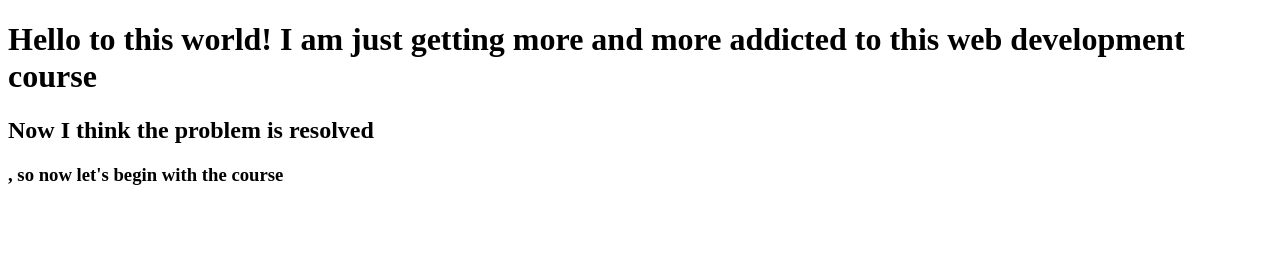
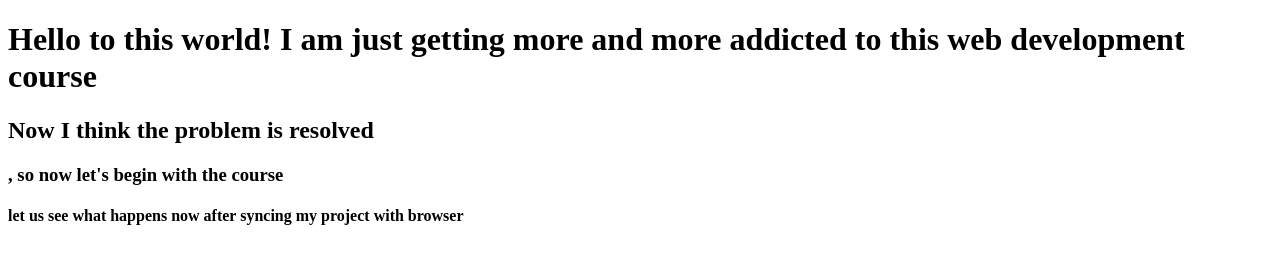
Before and after one commit to Anurag1516/Myhtml, a plain HTML site: page site/index.html in a window 1280 px wide. Drawn offline with Linux system fonts and the light colour scheme.

```diff
--- a/site/index.html
+++ b/site/index.html
@@ -10,21 +10,7 @@
     <h1>Hello to this world! I am just getting more and more addicted to this web development course</h1>
     <h2> Now I think the problem is resolved</h2>
     <h3>, so now let's begin with the course</h3>
-    <script id="__bs_script__">//<![CDATA[
-        (function() {
-          try {
-            var script = document.createElement('script');
-            if ('async') {
-              script.async = true;
-            }
-            script.src = 'http://HOST:3000/browser-sync/browser-sync-client.js?v=2.29.1'.replace("HOST", location.hostname);
-            if (document.body) {
-              document.body.appendChild(script);
-            }
-          } catch (e) {
-            console.error("Browsersync: could not append script tag", e);
-          }
-        })()
-      //]]></script>
+
+      <h4>let us see what happens now after syncing my project with browser</h4>
 </body>
 </html>
```
